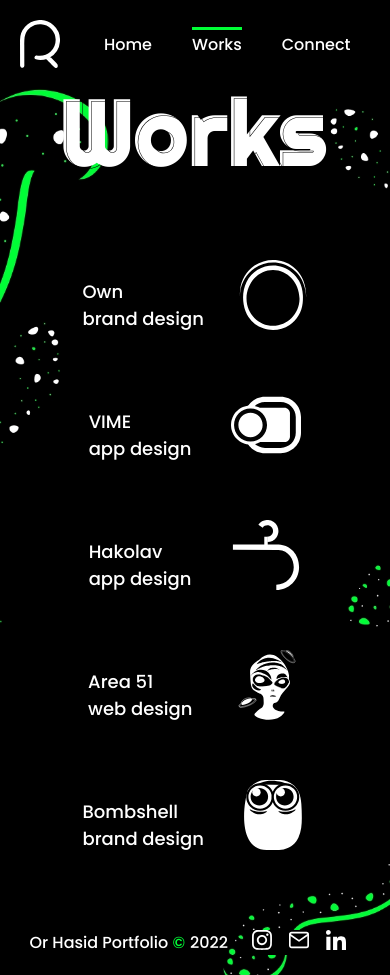
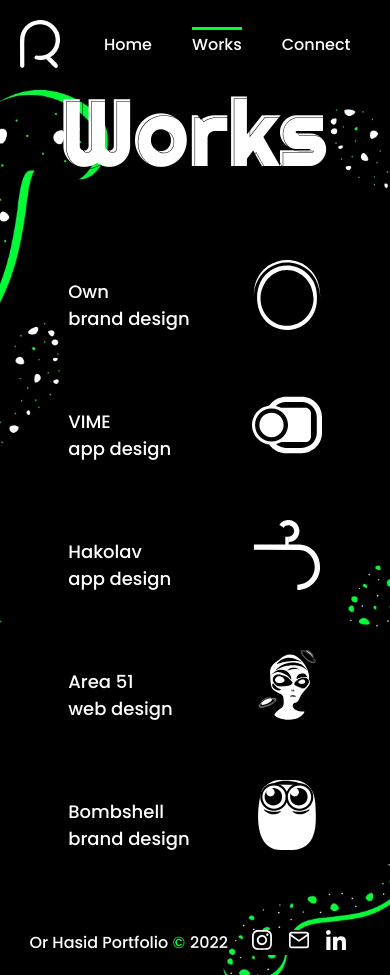
Before and after one commit to liav0208/or-portfolio, a React (Create React App) app: page /works in a window 390 px wide. Built offline with nearby package versions, Linux system fonts and the light colour scheme.

Commit message:
fix mobile works issue

```diff
--- a/src/components/Own.js
+++ b/src/components/Own.js
@@ -280,6 +280,7 @@ const Own = () => {
           width={600}
           height={420}
           drawShadow={false}
+          usePortrait={false}
           autoSize
         >
           {/* <img src={PAGES} alt="" /> */}
--- a/src/style/_works.scss
+++ b/src/style/_works.scss
@@ -38,6 +38,7 @@
 
         @include respond(sm) {
             flex-direction: column;
+            width: 65%;
         }
 
         .work {
@@ -91,7 +92,7 @@
         @include respond(sm) {
             display: flex;
             align-items: center;
-            justify-content: space-evenly;
+            justify-content: space-between;
             flex-direction: row-reverse;
         }
     }
```
